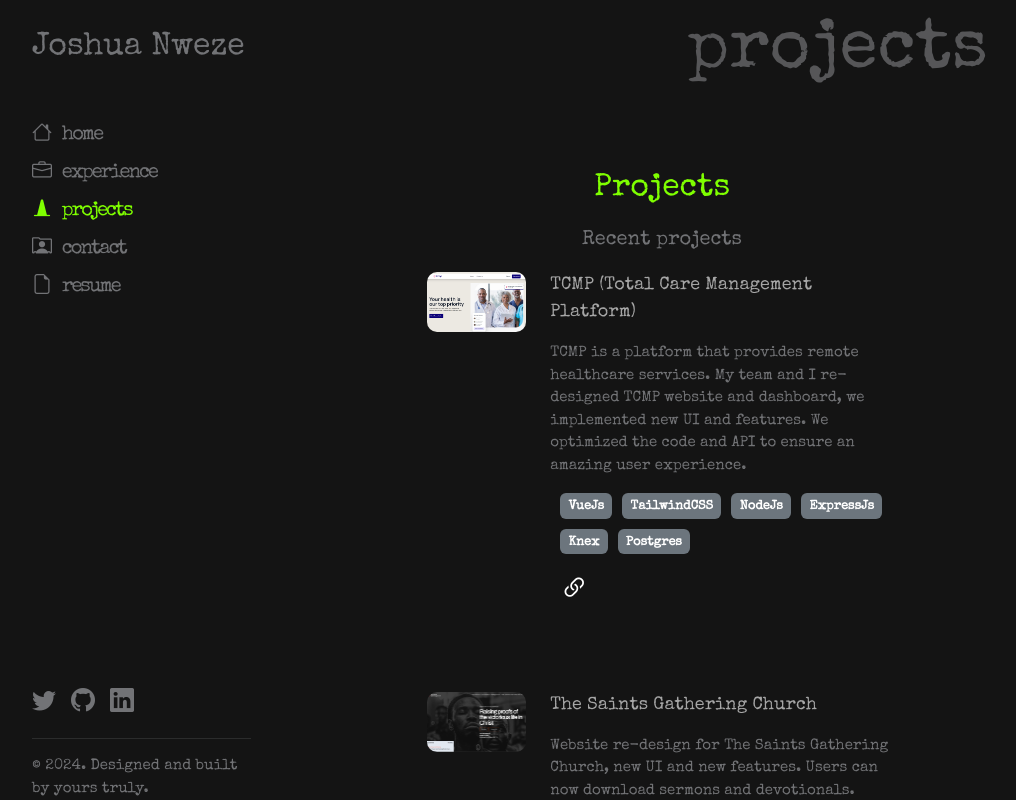
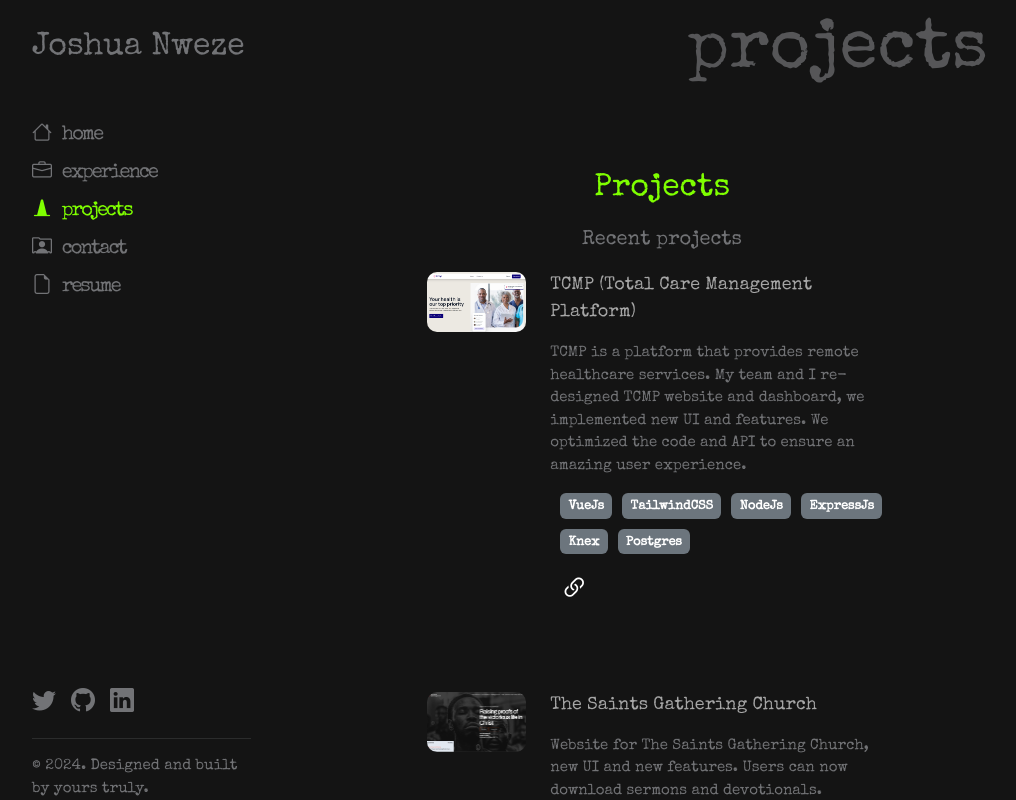
Before and after one commit to Joshua-Nweze/myPortfolio, a Vue app: page /projects in a window 1280 px wide. Shown: the whole page, without its empty margins (130-1146 px from the left). Built offline with nearby package versions, Linux system fonts and the light colour scheme.

Commit message:
update project desc.

```diff
--- a/src/assets/files/projects.json
+++ b/src/assets/files/projects.json
@@ -17,7 +17,7 @@
         },
         {
             "title": "The Saints Gathering Church",
-            "about": "Website re-design for The Saints Gathering Church, new UI and new features. Users can now download sermons and devotionals.",
+            "about": "Website for The Saints Gathering Church, new UI and new features. Users can now download sermons and devotionals.",
             "background": "tsg.png",
             "link": "https://thesaintsgathering.org/",
             "year": 2024,
--- a/src/components/HomeProjects.vue
+++ b/src/components/HomeProjects.vue
@@ -46,7 +46,7 @@
                             The Saints Gathering Church
                         </p>
                         <p class="about-project">
-                            Website re-design for The Saints Gathering Church,
+                            Website for The Saints Gathering Church,
                             new UI and new features. Users can now download
                             sermons and devotionals.
                         </p>
```
